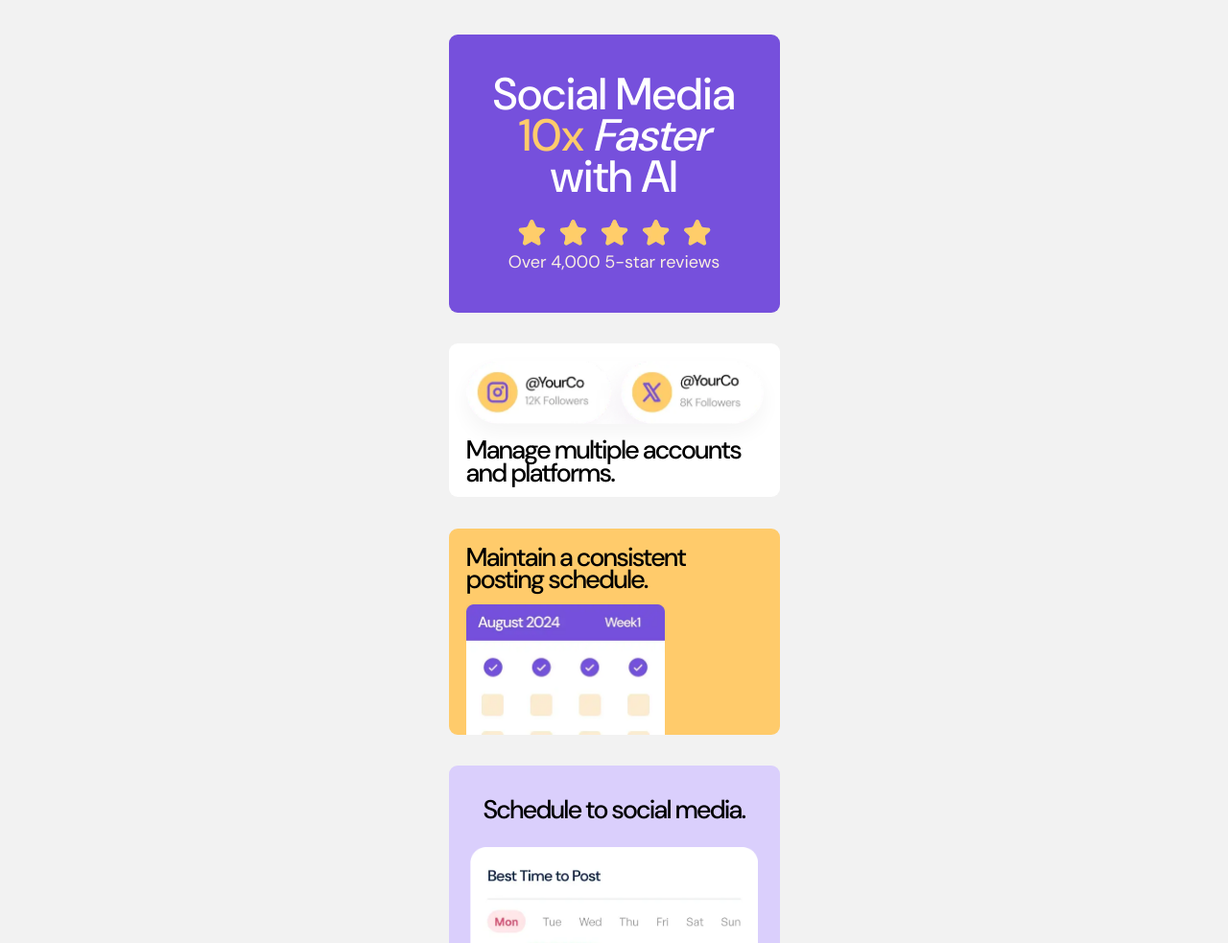
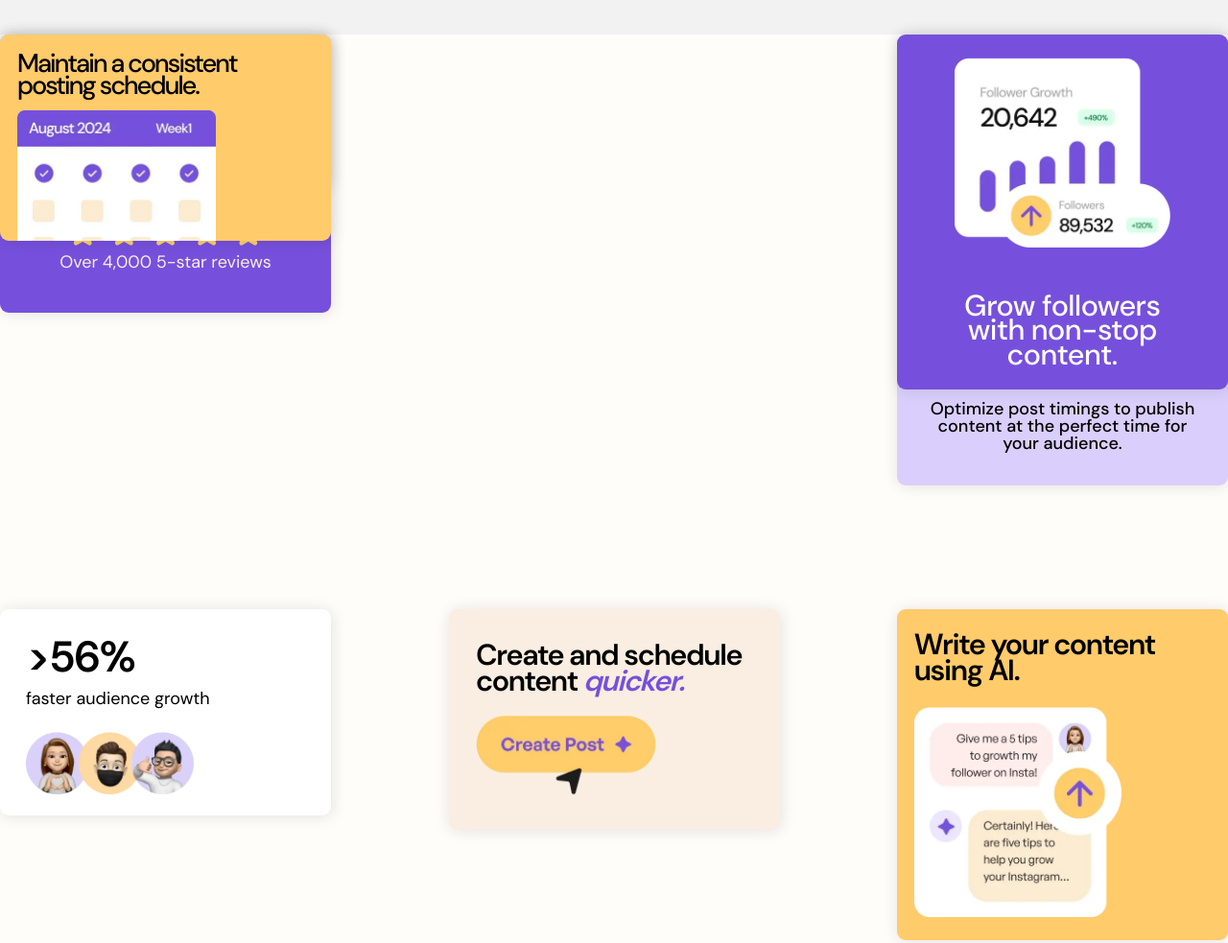
Before and after one commit to zh4r/FEM-Bento-grid, a plain HTML site: page index.html in a window 1280 px wide. Shown: the top 983 px of the page at 96% size. Drawn offline with Linux system fonts and the light colour scheme.

Commit message:
figuring out grid

```diff
--- a/styles.css
+++ b/styles.css
@@ -40,6 +40,7 @@ section {
     flex-direction: column;
     justify-content: center;
     align-items: center;
+    box-shadow: 1px 1px 15px 1px rgba(0, 0, 0, 0.100);
 
     img {
         max-width: 90%;
@@ -210,6 +211,7 @@ section:nth-of-type(8) {
     height: 345px;
     background-color: var(--yellow500);
     padding: 1rem;
+
     h2 {
         margin-top: .3rem;
         font-size: 1.7rem;
@@ -223,3 +225,67 @@ section:nth-of-type(8) {
         margin-top: 1.4rem;
     }
 }
+
+@media (min-width: 1200px) {
+    body {
+        /* background-color: black; */
+
+        main {
+            background: hsl(36, 100%, 99%);
+            width: 100%;
+            max-width: 1500px;
+            height: 1000px;
+            display: grid;
+            /* gap: 1.5vw; */
+            /* padding: 1vw; */
+            grid-template-columns: repeat(4, 1fr);
+            grid-template-rows: auto;
+            grid-template-areas:
+                "hero hero hero hero aside2 aside2"
+                "hero hero hero hero aside2 aside2"
+                "hero hero hero hero aside2 aside2"
+                "hero hero hero hero aside2 aside2"
+                "aside3 aside3 aside4 aside4 aside5 aside5 ";
+        }
+
+        section:nth-of-type(1) {
+            grid-area: hero;
+        }
+
+        section:nth-of-type(2) {
+            grid-area: hero;
+
+        }
+
+        section:nth-of-type(3) {
+            grid-area: hero;
+
+        }
+
+        section:nth-of-type(4) {
+            grid-area: aside2;
+
+        }
+
+        section:nth-of-type(5) {
+            grid-area: aside2;
+
+        }
+
+        section:nth-of-type(6) {
+            grid-area: aside3;
+
+        }
+
+        section:nth-of-type(7) {
+            grid-area: aside4;
+
+        }
+
+        section:nth-of-type(8) {
+            grid-area: aside5;
+
+        }
+
+    }
+}
```
